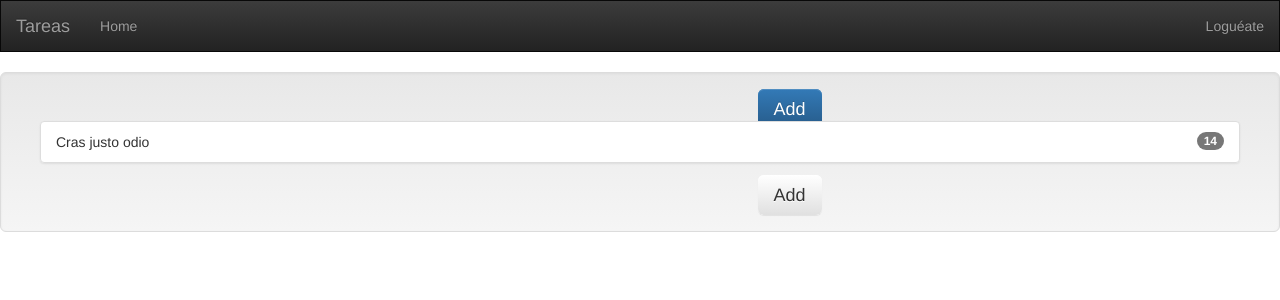
After one commit to yrodrigez/ALSProject, a Python web app: template templates/listar_tareas.html in a window 1280 px wide. The commit adds this page. Shown: the top 300 px of the page. Run offline with Jinja, Linux system fonts and the light colour scheme; the template is opened without the code that fills it, so the values that code supplies are empty; some libraries are stand-ins or nearby versions.

Commit message:
Agregados handlers para tareas

```diff
--- a/templates/index.html
+++ b/templates/index.html
@@ -26,7 +26,7 @@
 </head>
 <body>
 <body>
-<nav class="navbar navbar-inverse">
+<nav class="navbar navbar-inverse" style="border-radius: 0">
             <div class="container-fluid">
                 <!-- Brand and toggle get grouped for better mobile display -->
                 <div class="navbar-header">
@@ -42,9 +42,13 @@
                 <div class="collapse navbar-collapse" id="bs-example-navbar-collapse-1">
                     <ul class="nav navbar-nav">
                         <li><a href="#">Home<span class="sr-only"></span></a></li>
-                        <li><a href="#">Link</a></li>
                         {% if user %}
-                           <li><p class="navbar-text navbar-right">Iniciado sesión como  {{ user.name }}<a href="{{ logout_url }}" class="navbar-link">Salir</a></p></li>
+                        <li><a href="#">Mis tareas</a></li>
+                        {% endif %}
+                    </ul>
+                    <ul class="nav navbar-nav navbar-right">
+                        {% if user %}
+                           <li><p class="navbar-text navbar-right">Iniciado sesión como {{ user.name }} <a href="{{ logout_url }}" class="navbar-link">Salir</a></p></li>
                         {% else %}
                             <li class="navbar-right"><a href="{{ login_link }}">Loguéate</a></li>
                         {% endif %}
@@ -52,8 +56,8 @@
                 </div><!-- /.navbar-collapse -->
             </div><!-- /.container-fluid -->
         </nav>
-<div class="container-fluid">
-
+<div class="container-fluid well well-lg">
+     {% block contenido %}{% endblock %}
 </div>
 </body>
 <!-- jQuery (necessary for Bootstrap's JavaScript plugins) -->
--- /dev/null
+++ b/templates/listar_tareas.html
@@ -0,0 +1,22 @@
+{% extends "templates/index.html" %}
+{% block site %}Listado de tareas{% endblock %}
+{% block contenido %}
+        <div class="col col-md-12">
+        <div class="row">
+            <div class="col col-md-7"></div>
+            <div class="col col-md-3"><a class="button btn-primary btn-lg" href="{{ add_link }}">Add</a></div>
+        </div>
+        <ul class="list-group">
+            <!-- tareas -->
+            <li class="list-group-item">
+                <span class="badge">14</span>
+                Cras justo odio
+            </li>
+            <!-- /.tareas -->
+        </ul>
+        <div class="row">
+            <div class="col col-md-7"></div>
+            <div class="col col-md-3"><a class="button btn-default btn-lg">Add</a></div>
+        </div>
+    </div>
+{% endblock %}
```
Also changed, not shown: Handlers/tareas.py (+6 -5 lines), main.py (+9 -10 lines), templates/main.html (added, +14 -0 lines).
